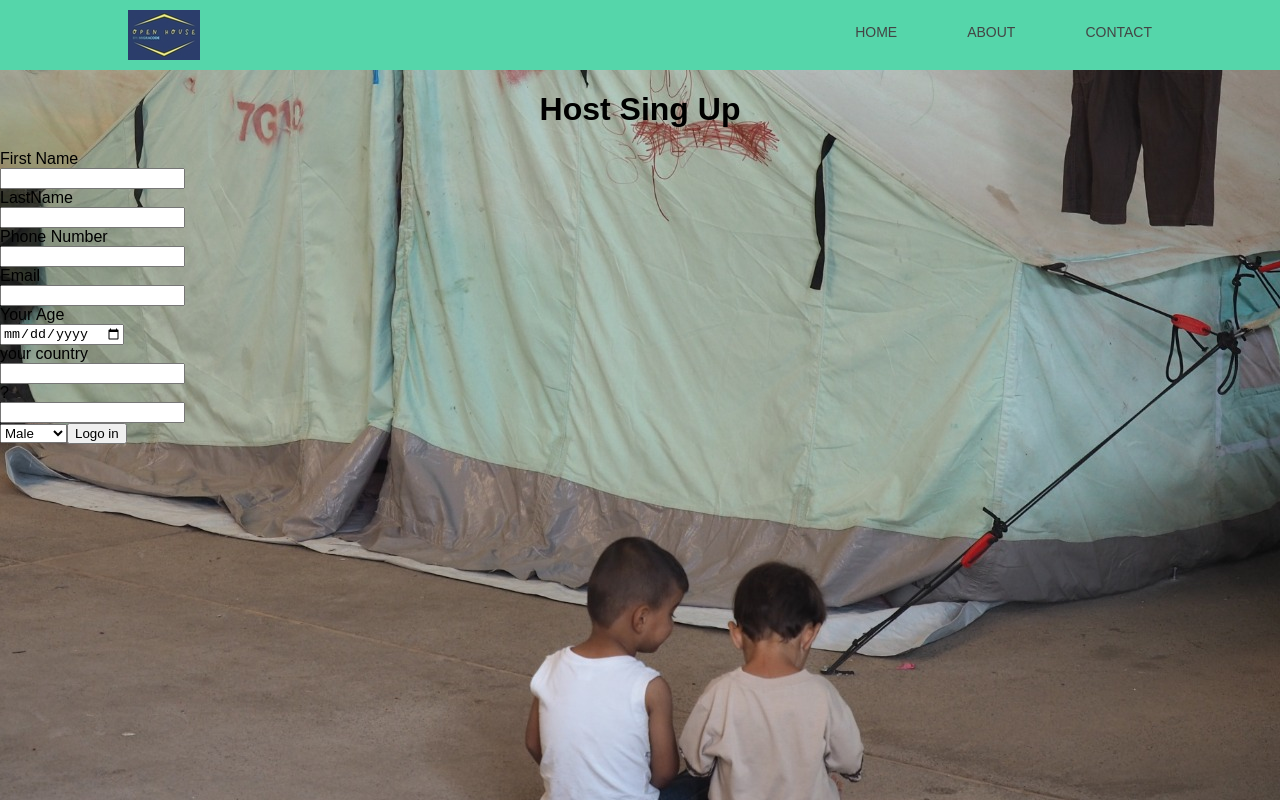
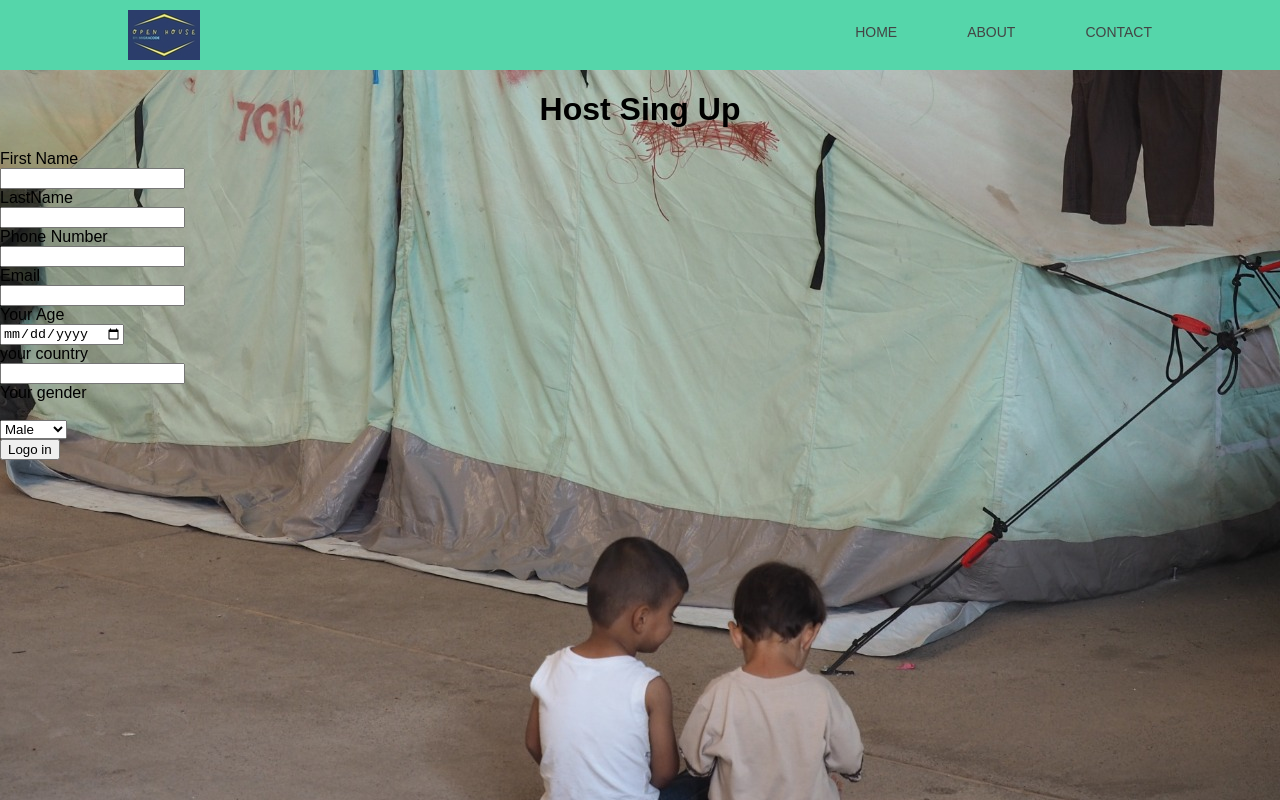
Before and after one commit to ABDO-ALT/open-houes, a React (Create React App) app: page /Host in a window 1280 px wide. Built offline with nearby package versions, Linux system fonts and the light colour scheme.

Commit message:
I creat props to the button in home page

```diff
--- a/src/components/Guest.js
+++ b/src/components/Guest.js
@@ -5,7 +5,7 @@ function Guest() {
   return (
     <div>
       <h1 className="titleOfGuest">Guest Sing Up</h1>
-      <GuestAndHostForm />
+      <GuestAndHostForm  user_type = "Guest" />
     </div>
   );
 }
--- a/src/components/GuestAndHostForm.js
+++ b/src/components/GuestAndHostForm.js
@@ -1,8 +1,20 @@
 import React from "react";
 import "../App";
 import axios from "axios";
+
 class GuestAndHostForm extends React.Component {
   constructor(props) {
+    // Two ways:
+    // 1. props
+    // if I can print out here, something that says
+    // "guest" or "host", my job is almost done!
+    console.log("Props in GuestAndHostForm: ", props);
+
+    // Can we put into this variable,
+    // "guest" of "host" based on what the
+    // user clicked in the home page.
+    const user_type = props.user_type;
+
     super(props);
     this.state = {
       first_name: "",
@@ -11,12 +23,16 @@ class GuestAndHostForm extends React.Component {
       city: "",
       phone_number: "",
       age: "",
-      user_type: "",
-      gender: "",
+      user_type: user_type,
+      gender: "male",
     };
     this.handleChange = this.handleChange.bind(this);
+    this.userHandleChange = this.userHandleChange.bind(this);
   }
 
+  userHandleChange(e) {
+    this.setState({ user_type: e.target.value });
+  }
   handleChange(e) {
     this.setState({ gender: e.target.value });
   }
@@ -49,7 +65,6 @@ class GuestAndHostForm extends React.Component {
       city,
       phone_number,
       age,
-      user_type,
       gender,
     } = this.state;
     return (
@@ -108,14 +123,8 @@ class GuestAndHostForm extends React.Component {
           onChange={this.changeHandle}
         ></input>
         <br />
-        <label> ?</label>
+        <label>Your gender</label>
         <br />
-        <input
-          type="text"
-          name="user_type"
-          value={user_type}
-          onChange={this.changeHandle}
-        ></input>
         <br />
         <select value={gender} onChange={this.handleChange}>
           <option name="male" value="male">
@@ -126,6 +135,7 @@ class GuestAndHostForm extends React.Component {
             Female
           </option>
         </select>
+        <br />
         <button type="submit"> Logo in</button>
       </form>
     );
--- a/src/components/Host.js
+++ b/src/components/Host.js
@@ -6,7 +6,7 @@ function Host() {
   return (
     <div>
       <h1 className="titleOfHost">Host Sing Up</h1>
-      <GuestAndHostForm />
+      <GuestAndHostForm user_type = "Host" />
     </div>
   );
 }
```
